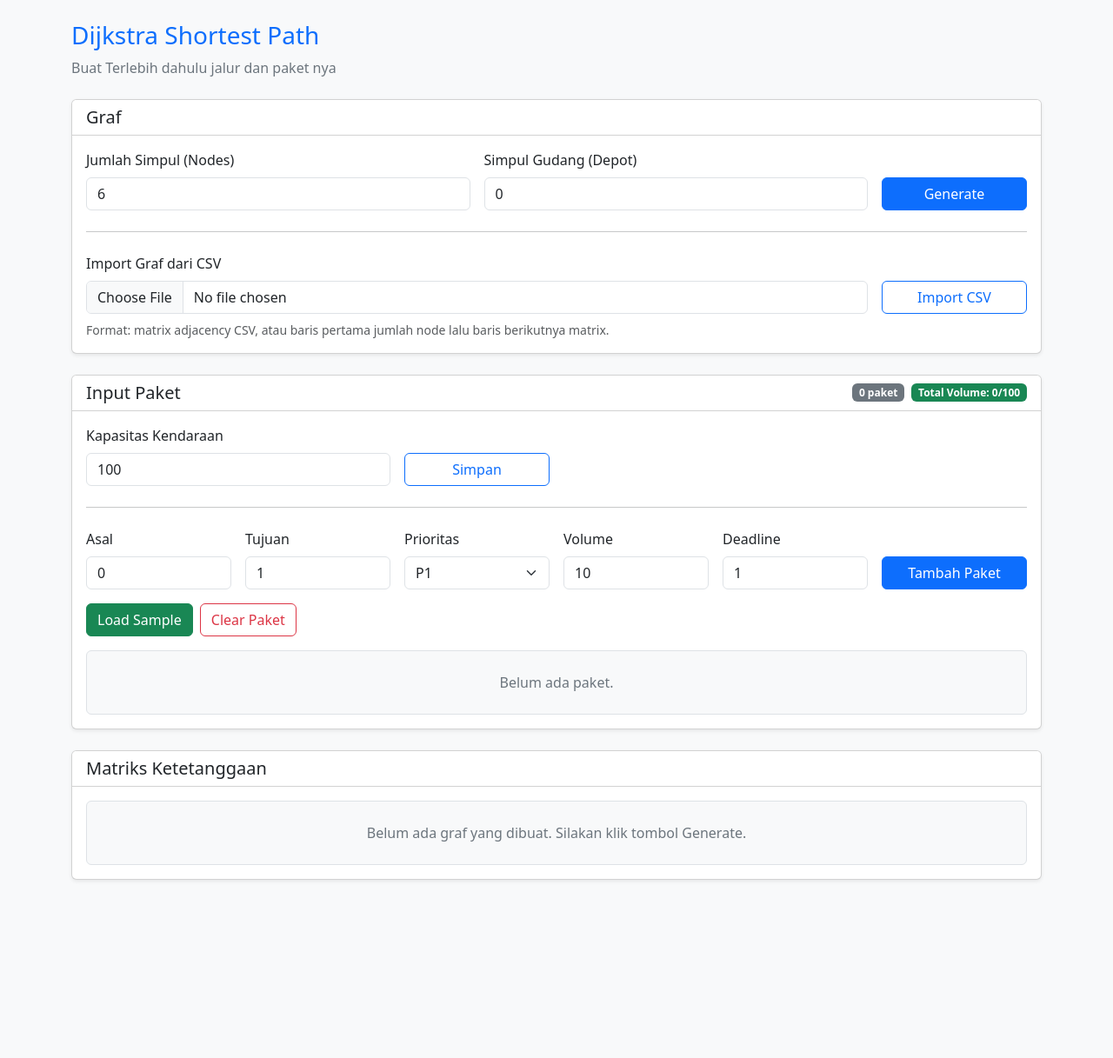
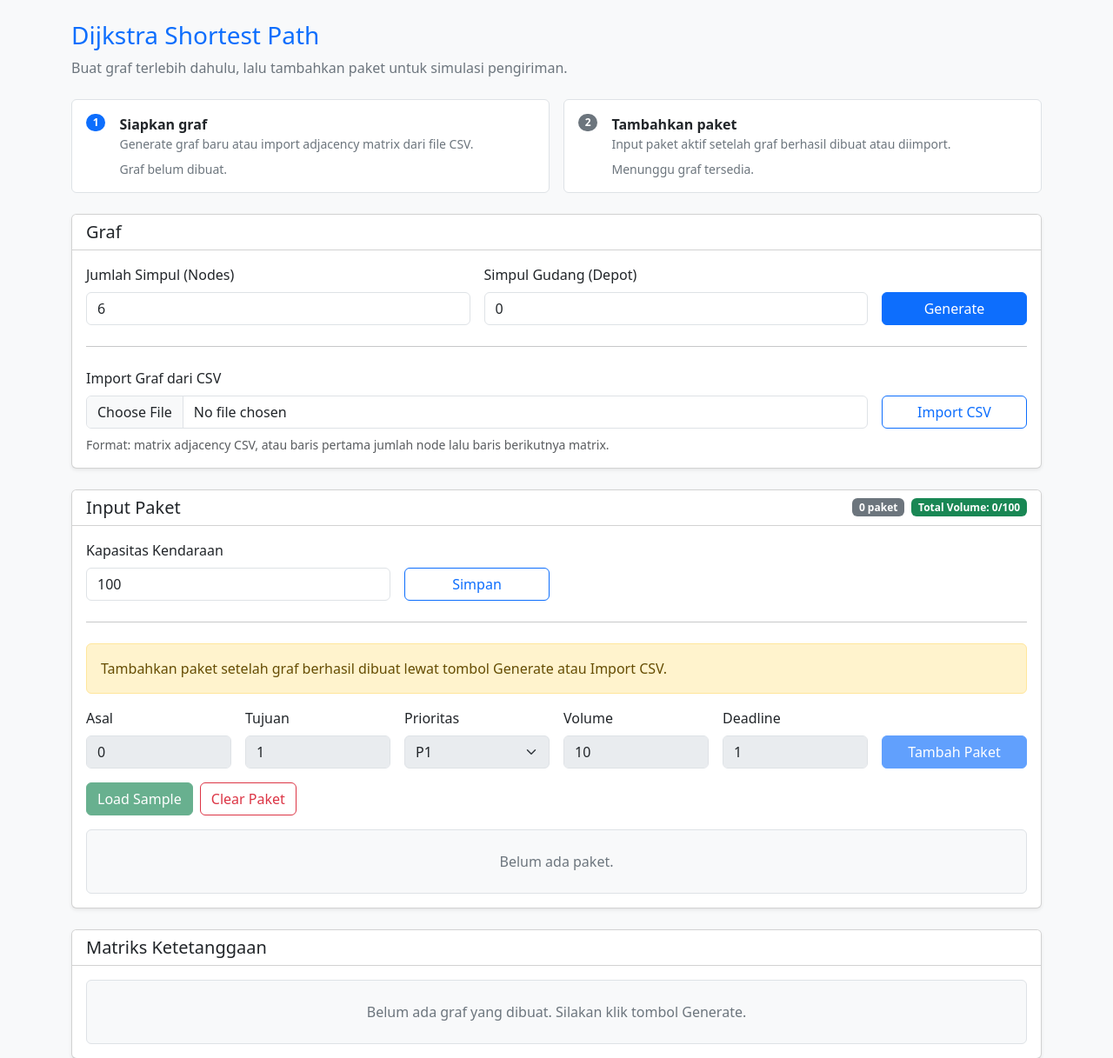
Before and after one commit to Krytop113/Dijkstra_ShortestPath, a Flask app: page / in a window 1280 px wide. Shown: the top 1217 px of the page at 87% size. Before the commit the page ends 1013 px from the top, so only its background shows below. Run offline with Flask 3, Linux system fonts and the light colour scheme.

Commit message:
adjustment graf + add packet

```diff
--- a/app.py
+++ b/app.py
@@ -1,10 +1,6 @@
 from flask import Flask, render_template, request, session
 
-from controller.graf import (
-    generate_random_graph,
-    import_graph_from_csv,
-    create_graph_with_validation,
-)
+from controller.graf import import_graph_from_csv, create_graph_with_validation
 from controller.package_manager import (
     add_package,
     clear_packages,
@@ -63,17 +59,21 @@ def home():
                 if removed_any:
                     message = f"{message} Paket dengan node di luar graf ikut dihapus."
         elif action == "add_package":
-            packages, package_counter, message, message_type = add_package(
-                packages=packages,
-                package_counter=package_counter,
-                num_nodes=num_nodes,
-                vehicle_capacity=vehicle_capacity,
-                src=parse_int(request.form.get("pkgSrc"), 0),
-                dst=parse_int(request.form.get("pkgDst"), 0),
-                priority=parse_int(request.form.get("pkgPri"), 1),
-                volume=parse_int(request.form.get("pkgVol"), 1),
-                deadline=parse_int(request.form.get("pkgDead"), 1),
-            )
+            if graph is None:
+                message = "Silakan generate graf atau import CSV terlebih dahulu sebelum menambahkan paket."
+                message_type = "err"
+            else:
+                packages, package_counter, message, message_type = add_package(
+                    packages=packages,
+                    package_counter=package_counter,
+                    num_nodes=num_nodes,
+                    vehicle_capacity=vehicle_capacity,
+                    src=parse_int(request.form.get("pkgSrc"), 0),
+                    dst=parse_int(request.form.get("pkgDst"), 0),
+                    priority=parse_int(request.form.get("pkgPri"), 1),
+                    volume=parse_int(request.form.get("pkgVol"), 1),
+                    deadline=parse_int(request.form.get("pkgDead"), 1),
+                )
         elif action == "update_capacity":
             message = f"Kapasitas kendaraan berhasil diubah menjadi {vehicle_capacity}."
         elif action == "remove_package":
@@ -84,10 +84,12 @@ def home():
             packages, package_counter = clear_packages()
             message = "Semua paket berhasil dihapus."
         elif action == "load_sample_packages":
-            if graph is None or len(graph) != num_nodes:
-                graph = generate_random_graph(num_nodes)
-            packages, package_counter = load_sample_packages(num_nodes)
-            message = "Paket contoh berhasil dimuat."
+            if graph is None:
+                message = "Silakan generate graf atau import CSV terlebih dahulu sebelum memuat paket contoh."
+                message_type = "err"
+            else:
+                packages, package_counter = load_sample_packages(num_nodes)
+                message = "Paket contoh berhasil dimuat."
 
 
         session["num_nodes"] = num_nodes
--- a/templates/tugas_besar.html
+++ b/templates/tugas_besar.html
@@ -13,7 +13,7 @@
         <header class="mb-4 d-flex justify-content-between align-items-center flex-wrap gap-3">
             <div>
                 <h1 class="h3 text-primary mb-2">Dijkstra Shortest Path</h1>
-                <p class="text-secondary mb-0">Buat Terlebih dahulu jalur dan paket nya</p>
+                <p class="text-secondary mb-0">Buat graf terlebih dahulu, lalu tambahkan paket untuk simulasi pengiriman.</p>
             </div>
             {% if graph %}
                 <a href="{{ url_for('overview') }}" class="btn btn-success shadow-sm px-4">
@@ -21,6 +21,56 @@
                 </a>
             {% endif %}
         </header>
+
+        {% if message %}
+            <div class="alert alert-{{ 'danger' if message_type == 'err' else 'success' }} shadow-sm" role="alert">
+                {{ message }}
+            </div>
+        {% endif %}
+
+        <section class="row g-3 mb-4">
+            <div class="col-md-6">
+                <div class="border rounded bg-white p-3 h-100">
+                    <div class="d-flex align-items-start gap-3">
+                        <span class="badge rounded-pill text-bg-{{ 'success' if graph else 'primary' }}">1</span>
+                        <div>
+                            <div class="fw-semibold">Siapkan graf</div>
+                            <div class="small text-secondary">
+                                Generate graf baru atau import adjacency matrix dari file CSV.
+                            </div>
+                            <div class="small mt-2">
+                                {% if graph %}
+                                    <span class="text-success fw-semibold">Graf siap dipakai.</span>
+                                {% else %}
+                                    <span class="text-secondary">Graf belum dibuat.</span>
+                                {% endif %}
+                            </div>
+                        </div>
+                    </div>
+                </div>
+            </div>
+
+            <div class="col-md-6">
+                <div class="border rounded bg-white p-3 h-100">
+                    <div class="d-flex align-items-start gap-3">
+                        <span class="badge rounded-pill text-bg-{{ 'primary' if graph else 'secondary' }}">2</span>
+                        <div>
+                            <div class="fw-semibold">Tambahkan paket</div>
+                            <div class="small text-secondary">
+                                Input paket aktif setelah graf berhasil dibuat atau diimport.
+                            </div>
+                            <div class="small mt-2">
+                                {% if graph %}
+                                    <span class="text-success fw-semibold">Form paket sudah aktif.</span>
+                                {% else %}
+                                    <span class="text-secondary">Menunggu graf tersedia.</span>
+                                {% endif %}
+                            </div>
+                        </div>
+                    </div>
+                </div>
+            </div>
+        </section>
 
         <section class="card shadow-sm mb-4">
             <div class="card-header bg-white">
@@ -113,12 +163,19 @@
 
                 <hr class="my-4">
 
-                <form class="row g-3 align-items-end mb-3" method="post" action="{{ url_for('home') }}">
+                {% if not graph %}
+                    <div class="alert alert-warning mb-3" role="alert">
+                        Tambahkan paket setelah graf berhasil dibuat lewat tombol Generate atau Import CSV.
+                    </div>
+                {% endif %}
+
+                <form method="post" action="{{ url_for('home') }}">
                     <input type="hidden" name="action" value="add_package">
                     <input type="hidden" name="numNodes" value="{{ num_nodes }}">
                     <input type="hidden" name="depotNode" value="{{ depot_node }}">
                     <input type="hidden" name="vehicleCapacity" value="{{ vehicle_capacity }}">
 
+                    <fieldset class="row g-3 align-items-end mb-3" {% if not graph %}disabled{% endif %}>
                         <div class="col-sm-6 col-lg">
                             <label class="form-label" for="pkgSrc">Asal</label>
                             <input class="form-control" type="number" id="pkgSrc" name="pkgSrc" value="{{ depot_node }}" min="0">
@@ -151,6 +208,7 @@
                         <div class="col-sm-6 col-lg d-grid">
                             <button class="btn btn-primary" type="submit">Tambah Paket</button>
                         </div>
+                    </fieldset>
                 </form>
 
                 <div class="d-flex flex-wrap gap-2 mb-3">
@@ -159,7 +217,7 @@
                         <input type="hidden" name="numNodes" value="{{ num_nodes }}">
                         <input type="hidden" name="depotNode" value="{{ depot_node }}">
                         <input type="hidden" name="vehicleCapacity" value="{{ vehicle_capacity }}">
-                        <button class="btn btn-success" type="submit">Load Sample</button>
+                        <button class="btn btn-success" type="submit" {% if not graph %}disabled{% endif %}>Load Sample</button>
                     </form>
 
                     <form method="post" action="{{ url_for('home') }}">
```
Lines whose indentation alone changed are shown as unchanged.
